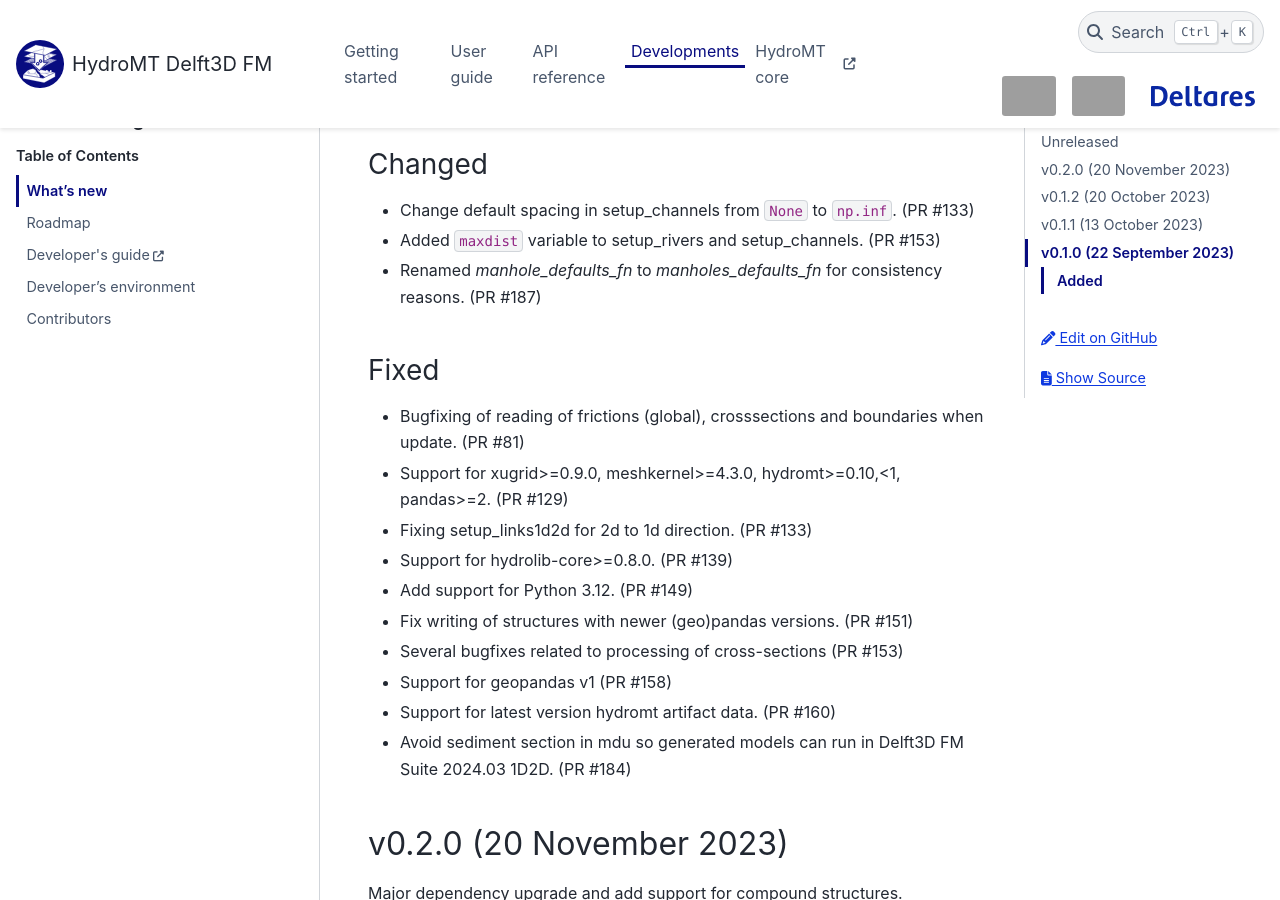
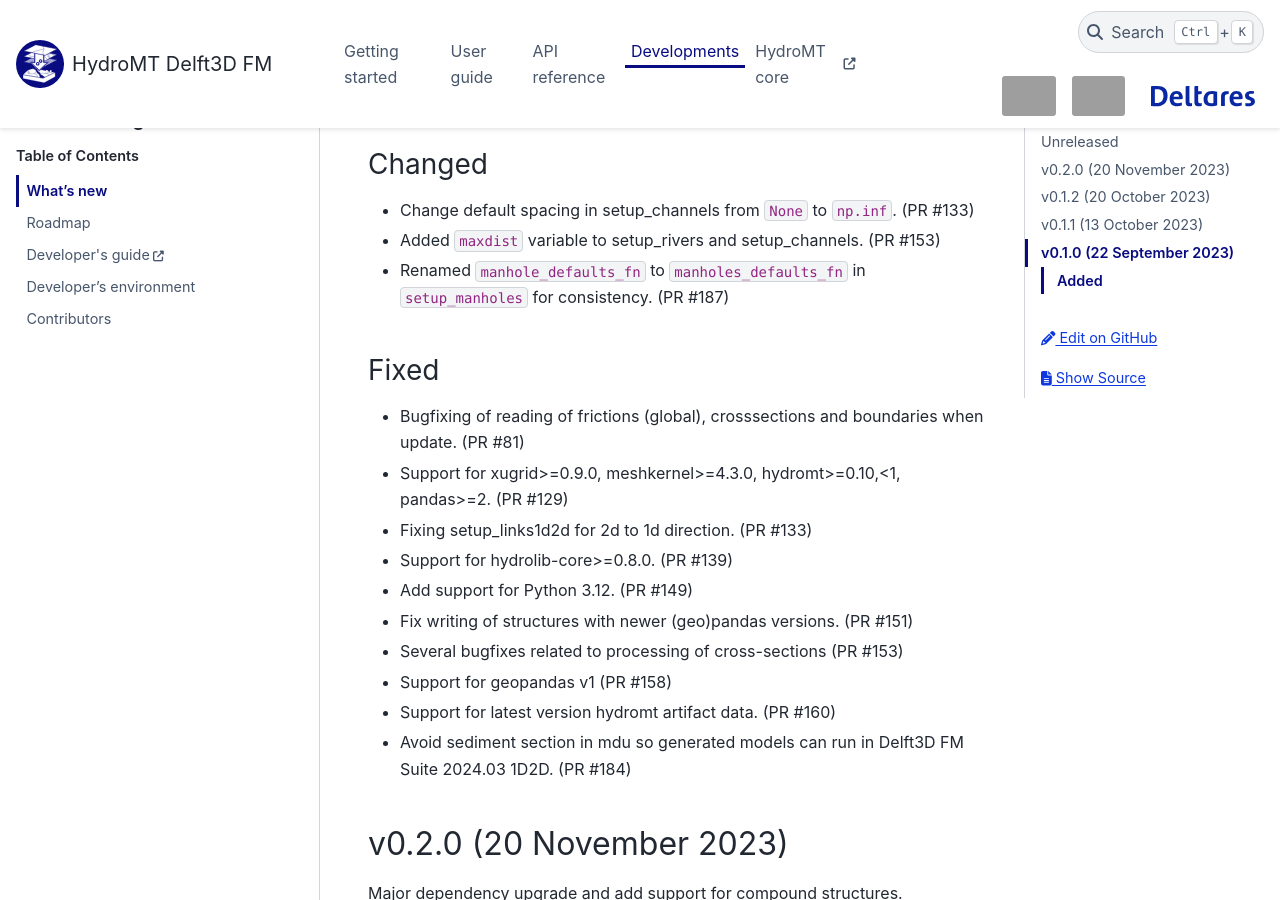
Before and after one commit to Deltares/hydromt_delft3dfm, a Sphinx documentation site: the page built from docs/changelog.rst, in a window 1280 px wide and 900 px high, scrolled down 598 px. Built offline with Sphinx 7.4.7 and the PyData theme 0.15.4, drawn with Linux system fonts in a browser that asks for light colours; pages that are not in the unit, such as notebooks, are missing from menus; grey boxes are pictures that could not be loaded.

Commit message:
update changelog

```diff
--- a/docs/changelog.rst
+++ b/docs/changelog.rst
@@ -21,7 +21,7 @@ Changed
 -------
 - Change default spacing in setup_channels from ``None`` to ``np.inf``. (PR #133)
 - Added ``maxdist`` variable to setup_rivers and setup_channels. (PR #153)
-- Renamed `manhole_defaults_fn` to `manholes_defaults_fn` for consistency reasons. (PR #187)
+- Renamed ``manhole_defaults_fn`` to ``manholes_defaults_fn`` in ``setup_manholes`` for consistency. (PR #187)
 
 Fixed
 -----
```
